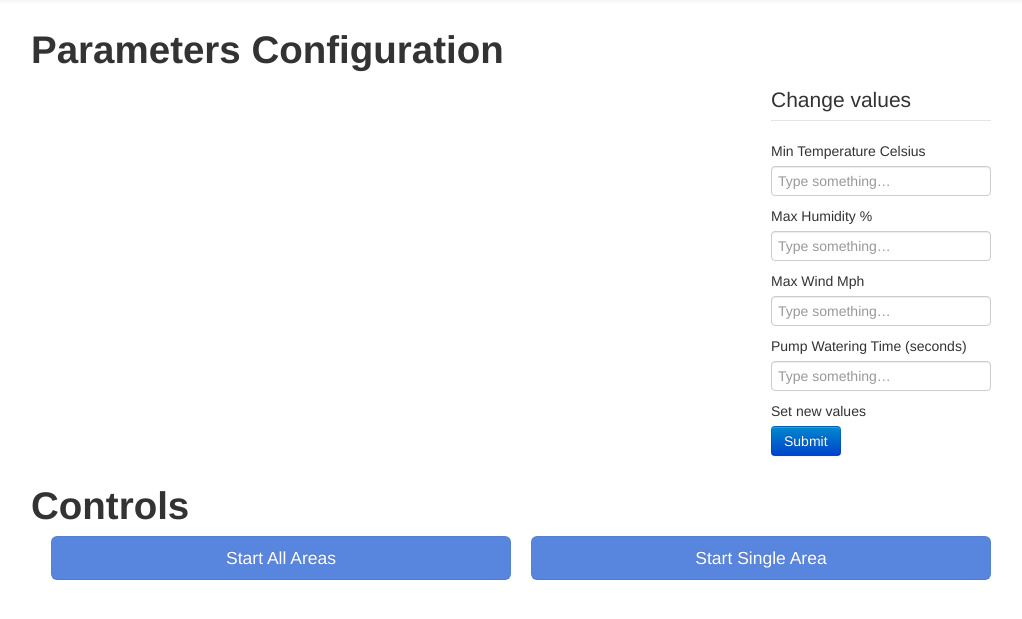
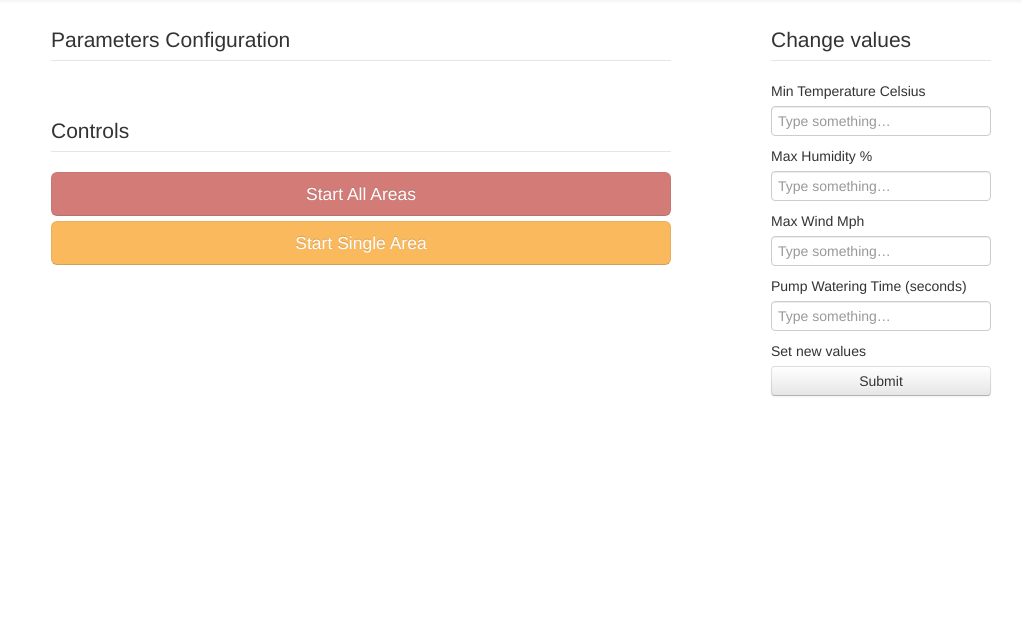
Before and after one commit to sangallimarco/arduino_raspberry_garden_ui, a Flask app: template templates/status.html in a window 1280 px wide. Shown: the part 42-661 px from the top of the page, without its empty margins (119-1141 px from the left). Run offline with Flask 2, Linux system fonts and the light colour scheme; the template is opened without the code that fills it, so the values that code supplies are empty; some libraries are stand-ins or nearby versions.

Commit message:
layout changes

```diff
--- a/main.py
+++ b/main.py
@@ -13,7 +13,7 @@ gardenBridge = gardenBridge()
 #######################
 @app.route('/')
 def index():
-	return render_template('index.html',name=name)
+	return render_template('index.html')
 
 #######################
 # call it from cron ###
--- a/templates/default.html
+++ b/templates/default.html
@@ -33,7 +33,7 @@
 			{% with messages = get_flashed_messages(with_categories=true) %}
 				{% if messages %}
 					{% for category, message in messages %}
-						<div class="alert alert-{{ category }}"><h3>{{ message }}</h3></div>
+						<div class="alert alert-{{ category }}"><h4>{{ message }}</h4></div>
 					{% endfor %}
 				{% endif %}
 			{% endwith %}
--- a/templates/index.html
+++ b/templates/index.html
@@ -1,6 +1,6 @@
 {% extends "default.html" %}
 
 {% block body %}
-	<h1>Remote V1.0</h1>
-	<h2>Select a function from Nav Menu</h2>
+	<legend>Remote V1.0</legend>
+	<p>Select a function from Nav Menu</p>
 {% endblock %}
--- a/templates/status.html
+++ b/templates/status.html
@@ -3,14 +3,21 @@
 {% block body %}
 
 	<div class="row">
-		<h1>Parameters Configuration</h1>
-
-		<div id="temp" class="span3"></div>
-		<div id="hum" class="span3"></div>
-		<div id="wind" class="span3"></div>
 
 
-		<div class="span2">
+		<div class="span8">
+			<legend>Parameters Configuration</legend>
+			<div class="row-fluid">
+				<div id="temp" class="span4"></div>
+				<div id="hum" class="span4"></div>
+				<div id="wind" class="span4"></div>
+			</div>
+			<legend>Controls</legend>
+			<button onclick="document.location.href='/remote/all'" class="btn btn-danger btn-large btn-block" {% if not switch or params['rain']: %}disabled{% endif %}>Start All Areas</button>
+			<button onclick="document.location.href='/remote/single'" class="btn btn-warning btn-large btn-block" {% if not switch: %}disabled{% endif %}>Start Single Area</button>
+		</div>
+
+		<div class="span3 offset1">
 			<form method="POST">
 				<fieldset>
 					<legend>Change values</legend>
@@ -32,22 +39,14 @@
 					</label>
 
 					<label>Set new values</label>
-					<button type="submit" class="btn btn-primary">Submit</button>
+					<button type="submit" class="btn btn-block">Submit</button>
 					</label?
 				</fieldset>
 			</form>
 		</div>
 	</div>
 
-	<div class="row">
-			<h1>Controls</h1>
-			<div class="span6">
-				<button onclick="document.location.href='/remote/all'" class="btn btn-primary btn-block btn-large" {% if not switch or params['rain']: %}disabled{% endif %}>Start All Areas</button>
-			</div>
-			<div class="span6">
-				<button onclick="document.location.href='/remote/single'" class="btn btn-primary btn-block btn-large" {% if not switch: %}disabled{% endif %}>Start Single Area</button>
-			</div>
-	</div>
+
 
 	<script type='text/javascript' src='https://www.google.com/jsapi'></script>
 	<script type='text/javascript'>
@@ -61,7 +60,7 @@
 			]);
 
 			var options = {
-				width: 220, height: 300,
+				width: 200, height: 300,
 				redFrom: pvalue, redTo: pvalue+2,
 				greenFrom:from,greenTo:to,
 				minorTicks: 5
```
Also changed, not shown: templates/check.html (+4 -15 lines).
